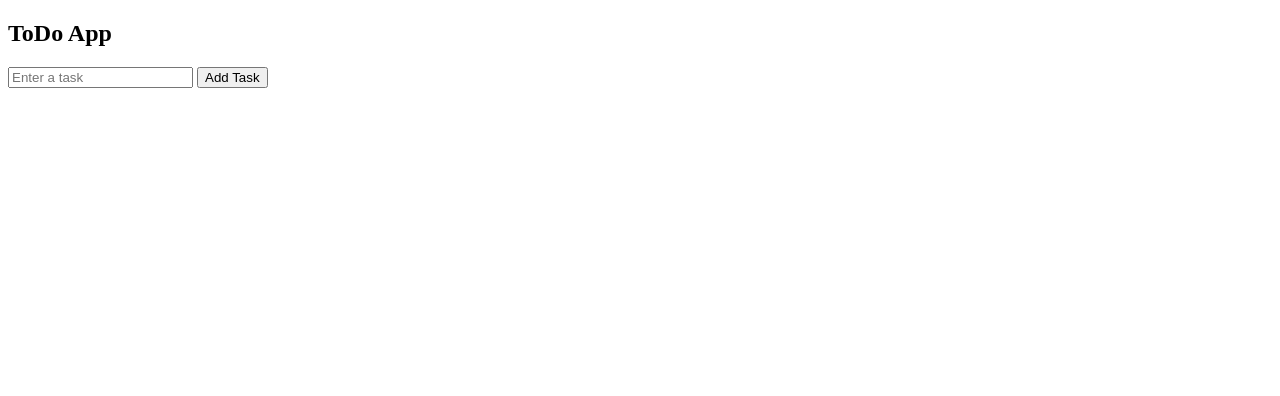
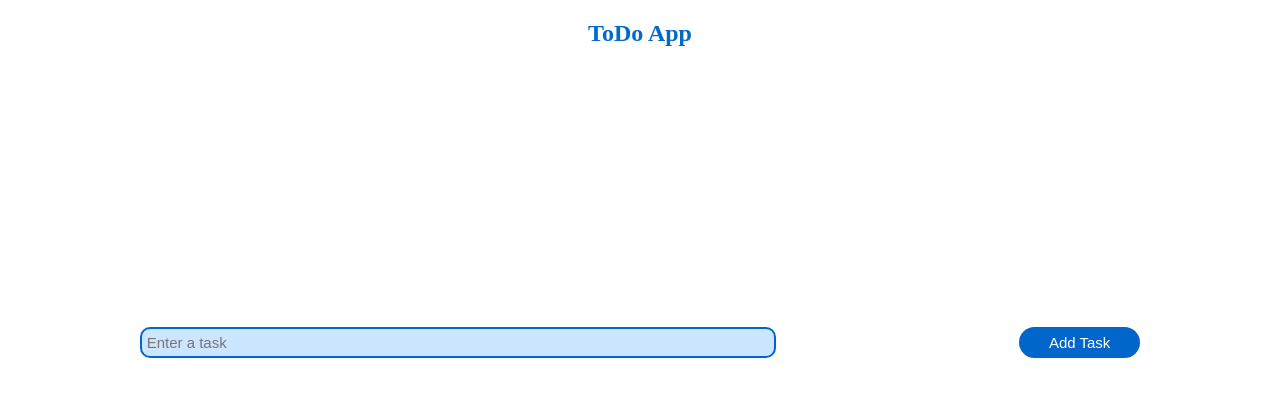
Before and after one commit to ankitakangane/ToDo-App, a plain HTML site: page index.html in a window 1280 px wide. Drawn offline with Linux system fonts and the light colour scheme; a web font is replaced by a local one.

Commit message:
enter a task and and ta

```diff
--- a/index.html
+++ b/index.html
@@ -6,6 +6,12 @@
     <meta name="viewport" content="width=device-width, initial-scale=1.0">
     <title>ToDo App</title>
     <style>
+        @import url('https://fonts.googleapis.com/css2?family=Kalnia+Glaze:wght@100..700&display=swap');
+        .app-heading{
+            color: rgb(0, 105, 204);
+            text-align: center;
+            font-family: "Kalnia Glaze", serif; ;
+        }
         .todo_list {
             border: 2px solid rgb(0, 0, 204);
             margin: 5px;
@@ -27,18 +33,44 @@
             height:20px;
 
         }
+        .lists_container{
+            height:250px;
+            overflow-y: scroll;
+        }
+        .task-input-container{
+            display: flex;
+            justify-content: space-around;
+            margin:10px;
+        }
+        .task-input{
+            width:50%;
+            border-radius: 10px;
+            padding:5px;
+            font-size: 15px;
+            border:2px solid rgb(0, 102, 204);
+            background-color: rgb(204, 230, 255);
+            color:rgb(0, 102, 204);
+        }
+        .butn-add{
+            border-radius: 20px;
+            padding:5px 30px;
+            font-size: 15px;
+            color:white;
+            background-color: rgb(0, 102, 204);
+            border:none;
+        }
     </style>
 </head>
 
 <body>
-    <h2>ToDo App</h2>
+    <h2 class="app-heading">ToDo App</h2>
 
     <div class="lists_container" id="lists_container">
 
     </div>
-    <div>
-        <input type="text" id="task-input" placeholder="Enter a task"/>
-        <button type="button" onclick="addTask()">
+    <div class="task-input-container">
+        <input type="text" id="task-input" placeholder="Enter a task" class="task-input"/>
+        <button type="button" class="butn-add" onclick="addTask()">
          Add Task
         </button>
     </div>
```
